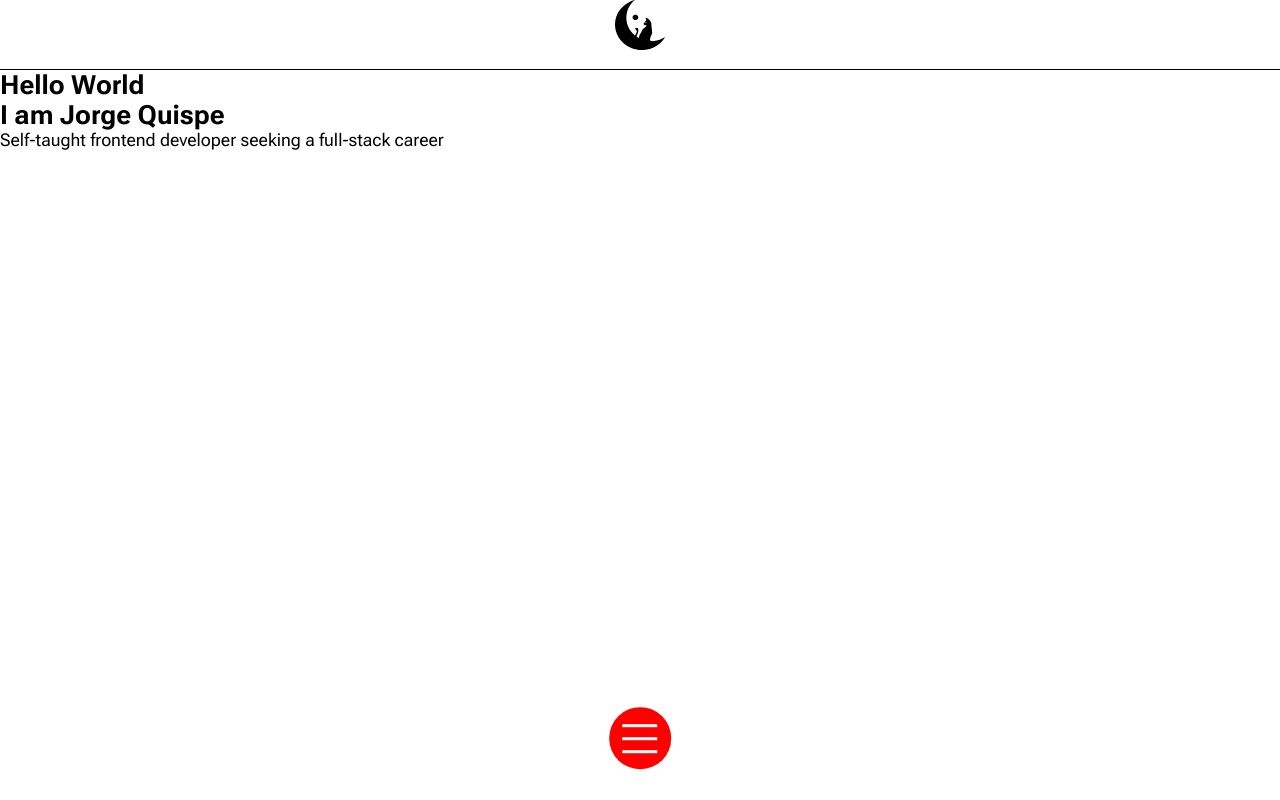
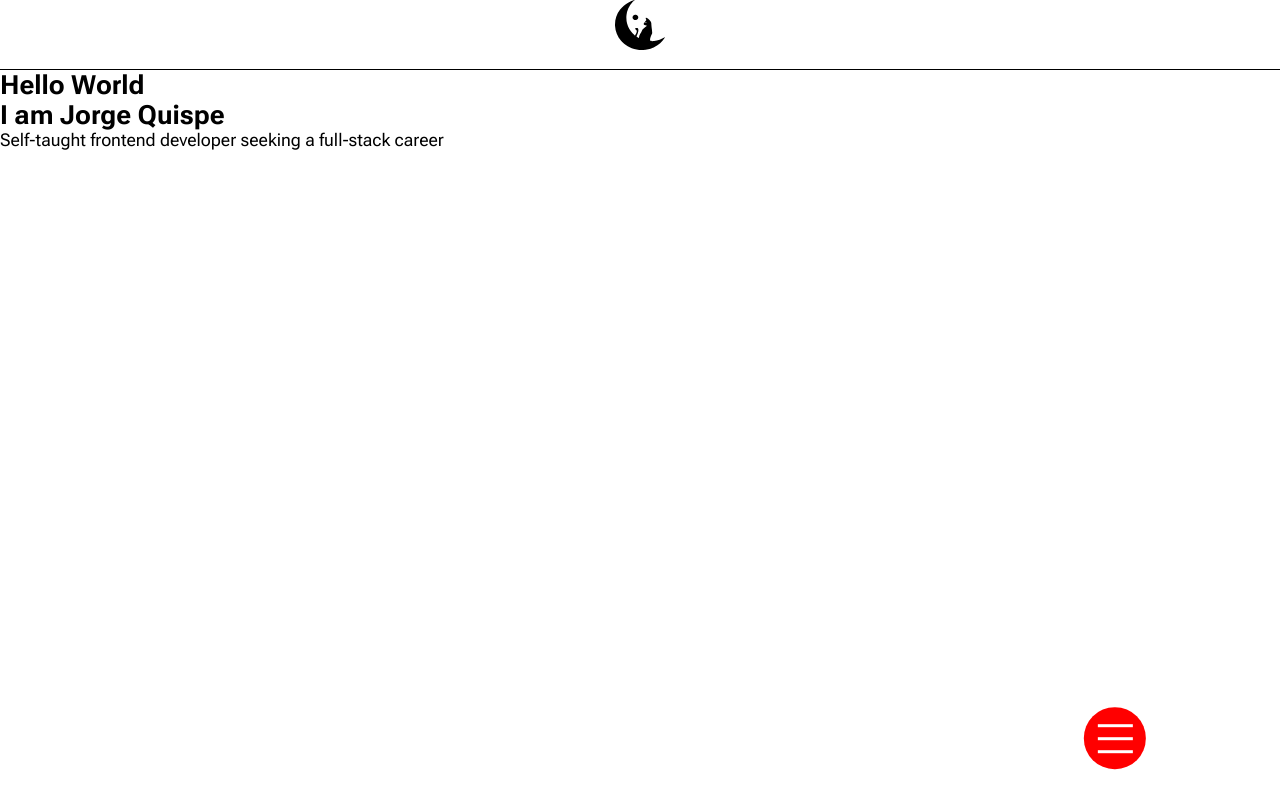
Before and after one commit to JorgeKerilima19/portfolio, a React (Vite) app: page / in a window 1280 px wide. Built offline with nearby package versions, Linux system fonts and the light colour scheme.

Commit message:
hamburguer menu positionm correction

```diff
--- a/src/components/Navbar.tsx
+++ b/src/components/Navbar.tsx
@@ -3,7 +3,7 @@ import "./styles.css";
 import { useState } from "react";
 
 export const Navbar = () => {
-  const [isOpen, setIsOpen] = useState(false);
+  const [isOpen, setIsOpen] = useState<boolean>(false);
 
   const openNavbar = () => {
     setIsOpen(!isOpen);
@@ -35,19 +35,29 @@ export const Navbar = () => {
               }`}
             >
               <li>
-                <Link to={"/"}>Home</Link>
+                <Link onClick={openNavbar} to={"/"}>
+                  Home
+                </Link>
               </li>
               <li>
-                <Link to={"/skills"}>Skills</Link>
+                <Link onClick={openNavbar} to={"/skills"}>
+                  Skills
+                </Link>
               </li>
               <li>
-                <Link to={"/about"}>About</Link>
+                <Link onClick={openNavbar} to={"/about"}>
+                  About
+                </Link>
               </li>
               <li>
-                <Link to={"/projects"}>Projects</Link>
+                <Link onClick={openNavbar} to={"/projects"}>
+                  Projects
+                </Link>
               </li>
               <li>
-                <Link to={"/contact"}>Contact</Link>
+                <Link onClick={openNavbar} to={"/contact"}>
+                  Contact
+                </Link>
               </li>
             </ul>
           </nav>
--- a/src/components/styles.css
+++ b/src/components/styles.css
@@ -25,7 +25,7 @@
   gap: 1rem;
   list-style: none;
   width: 100%;
-  height: 100vh;
+  height: calc(100vh - var(--header-height));
   font-size: 1em;
   padding: 1em 0;
   transition: 0.5s;
@@ -40,8 +40,8 @@
   place-content: center;
   position: fixed;
   bottom: 0;
-  left: 50%;
-  transform: translate(-50%, -50%);
+  right: 10%;
+  transform: translate(-10%, -50%);
   height: 3.5rem;
   width: 3.5rem;
   background-color: red;
```
